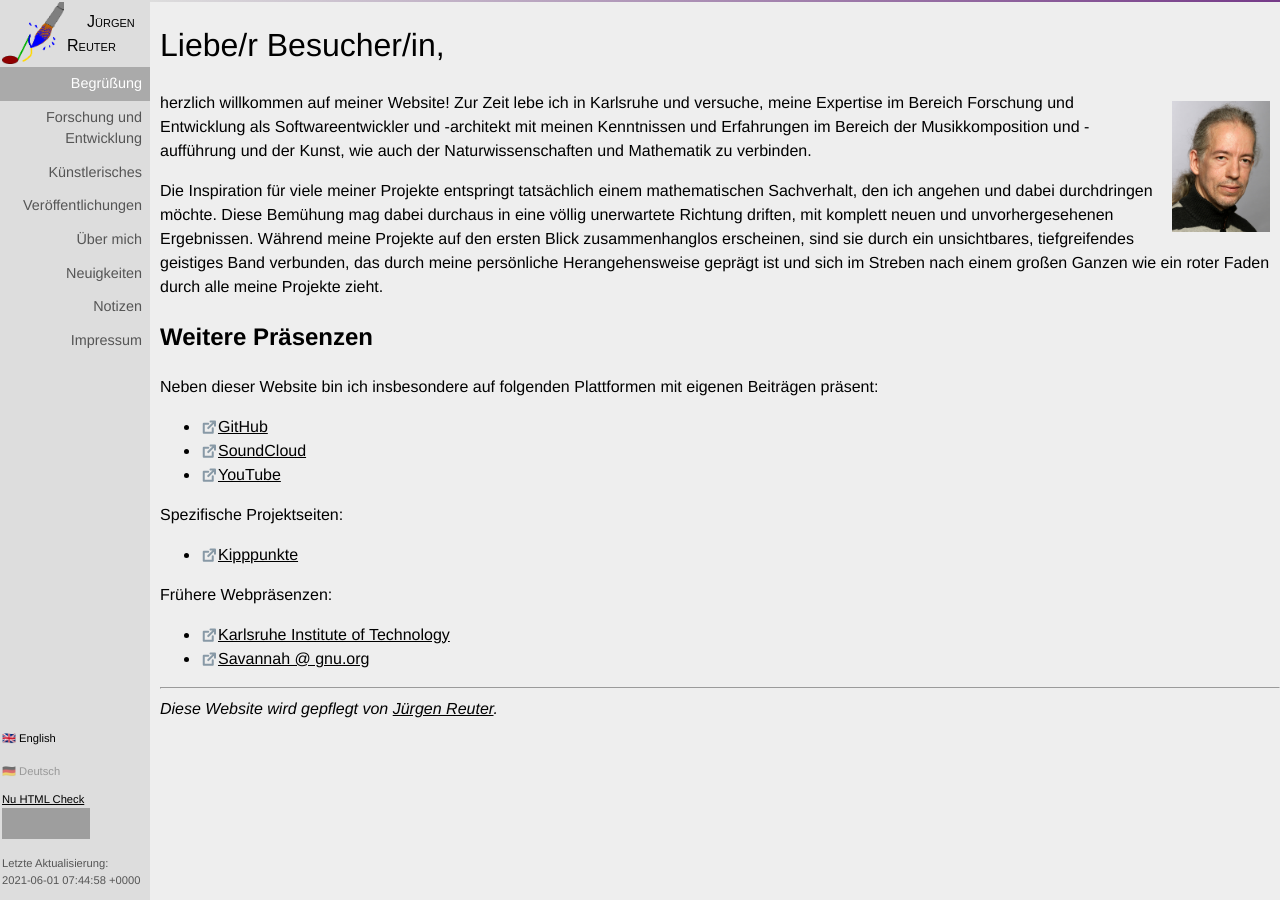
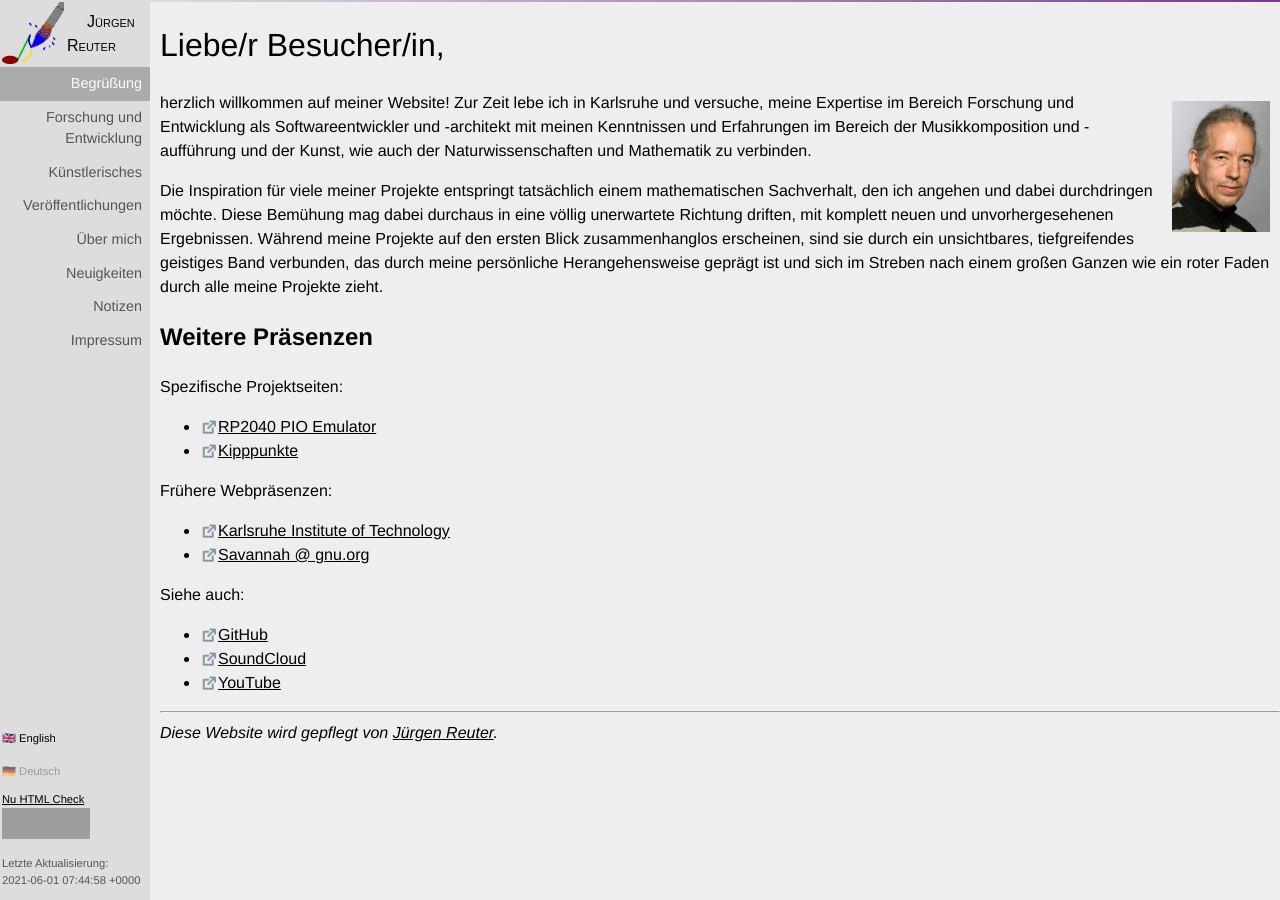
Before and after one commit to soundpaint/soundpaint.github.io, a Jekyll site: the page built from de/index.md, in a window 1280 px wide. Built offline with Jekyll 4.4.1, drawn with Linux system fonts in a browser that asks for light colours; our own code applies the rules of GitHub Pages for plain Markdown files; grey boxes are pictures that could not be loaded.

Commit message:
Restructure Index Page
* Add link to RP2040 PIO
  Emulator site.
* Move other sites downward
  to make them somewhat less
  prominent.

```diff
--- a/de/index.md
+++ b/de/index.md
@@ -28,18 +28,18 @@ Ganzen wie ein roter Faden durch alle meine Projekte zieht.
 
 ## Weitere Präsenzen
 
-Neben dieser Website bin ich insbesondere auf folgenden Plattformen
-mit eigenen Beiträgen präsent:
-
-* [GitHub](https://github.com/soundpaint/)
-* [SoundCloud](https://soundcloud.com/soundpaint-1)
-* [YouTube](https://www.youtube.com/channel/UC0ihifwVXeluzI3BIwGtZRw)
-
 Spezifische Projektseiten:
 
+* [RP2040 PIO Emulator](https://rp2040pio-docs.readthedocs.io)
 * [Kipppunkte](https://soundpaint.github.io/tipping-points/de)
 
 Frühere Webpräsenzen:
 
 * [Karlsruhe Institute of Technology](https://ps.ipd.kit.edu/176_496.php)
 * [Savannah @ gnu.org](http://savannah.gnu.org/users/reuter)
+
+Siehe auch:
+
+* [GitHub](https://github.com/soundpaint/)
+* [SoundCloud](https://soundcloud.com/soundpaint-1)
+* [YouTube](https://www.youtube.com/channel/UC0ihifwVXeluzI3BIwGtZRw)
```
Also changed, not shown: en/index.md (+7 -6 lines).
